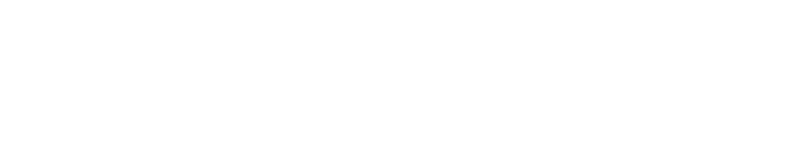
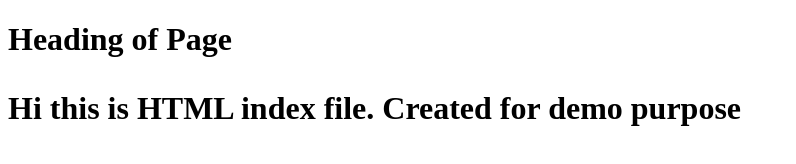
Before and after one commit to Kishorerebel/folder_project, a plain HTML site: page index.html in a window 1280 px wide. Shown: the whole page, without its empty margins (0-796 px from the left). Drawn offline with Linux system fonts and the light colour scheme.

Commit message:
index file has been updated by head and body

```diff
--- a/index.html
+++ b/index.html
@@ -1,5 +1,12 @@
 <!DOCTYPE html>
 <html>
-<meta charset="UTF-8">
-<title>Index</title>
+	<head>
+		<meta charset="UTF-8">
+		<title>Index</title>
+	</head>
+	<body>
+		<h1> Heading of Page<h1>
+		<p>Hi this is HTML index file. Created for demo purpose</p>
+	</body>
+
 </html>
```
